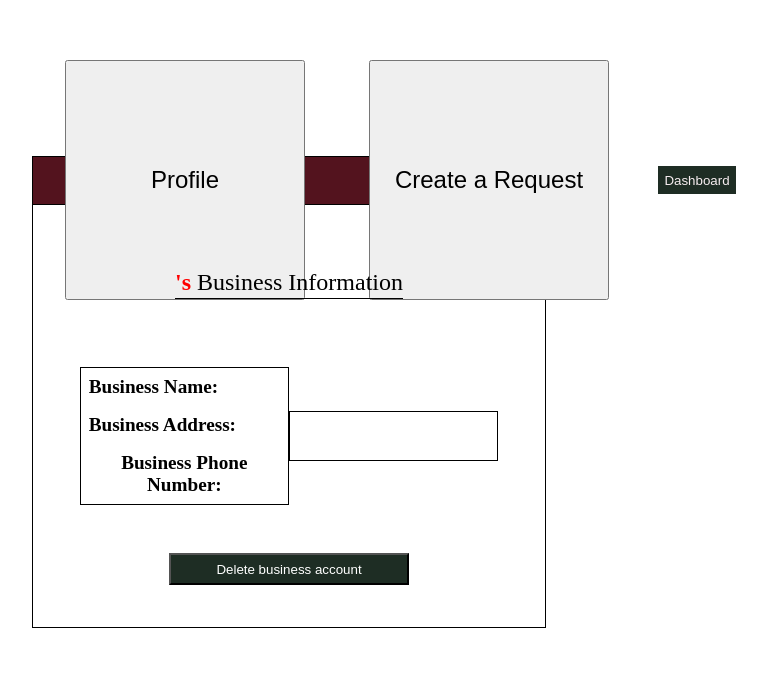
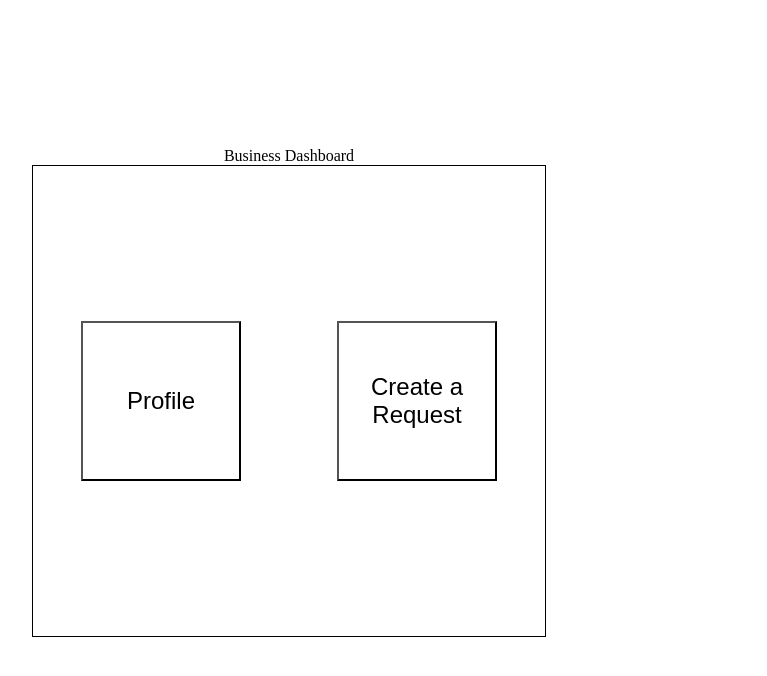
Before and after one commit to buildweek-replate/front-end, a React (Create React App) app in the folder replate/: page /dashboard in a window 1280 px wide. Shown: the top 676 px of the page, without its empty margins (351-1118 px from the left). Built offline with nearby package versions, Linux system fonts and the light colour scheme; no server answers; a web font is replaced by a local one.

Commit message:
adjusted more styling

```diff
--- a/replate/src/App.js
+++ b/replate/src/App.js
@@ -18,7 +18,7 @@ function App() {
   return (
     <div className="App">
 
-<BusinessProfile />
+<Dashboard />
 
     </div>
   );
--- a/replate/src/components/Dashboard.js
+++ b/replate/src/components/Dashboard.js
@@ -11,16 +11,31 @@ const DashStyles = styled.div`
     display: flex;
     justify-content: center;
     align-items: center;
+    flex-direction: column;
     height: 98vh;
 
+    .dashboard-container-inner {
+      display: flex;
+      justify-content: center;
+      align-items: center;
+      flex-direction: row;
+      height: 60%;
+      width: 40%;
+      border: 1px solid black;
+
+      .link-col-1 {
+
+        display: flex;
+        justify-content: center;
+        align-items: center;
+        height: 100%;
+        width: 100%;
         .link-container {
 
           margin: 1rem;
           padding: 1rem;
-        height: 15rem;
-        width: 15rem;
-
-
+          height: 10rem;
+          width: 10rem;
 
           .button-container {
             margin: 0 auto;
@@ -30,6 +45,37 @@ const DashStyles = styled.div`
               font-size: 1.5rem;
               width: 100%;
               height: 100%;
+              background: white;
+            }
+          }
+        }
+      }
+
+      .link-col-2 {
+
+        display: flex;
+        justify-content: center;
+        align-items: center;
+        height: 100%;
+        width: 100%;
+        .link-container {
+
+          margin: 1rem;
+          padding: 1rem;
+          height: 10rem;
+          width: 10rem;
+
+          .button-container {
+            margin: 0 auto;
+            height: 100%;
+
+            button {
+              font-size: 1.5rem;
+              width: 100%;
+              height: 100%;
+              background: white;
+            }
+          }
         }
       }
     }
@@ -40,12 +86,15 @@ const BusinessDashboard = () => {
   return (
     <DashStyles>
       <div className="dashboard-container">
+      <span className="dashboard-span">Business Dashboard</span>
+        <div className="dashboard-container-inner">
           <Router>
             <Switch>
               <Route path="/profile" component={BusinessProfile} />
               <Route path="/create-a-request" component={BusinessPickup} />
             </Switch>
 
+            <div className="link-col-1">
               <div className="link-container">
                 <Link to="/profile">
                   <div className="button-container">
@@ -53,7 +102,9 @@ const BusinessDashboard = () => {
                   </div>
                 </Link>
               </div>
+            </div>
 
+            <div className="link-col-2">
               <div className="link-container">
                 <Link to="/create-a-request">
                   <div className="button-container">
@@ -61,7 +112,9 @@ const BusinessDashboard = () => {
                   </div>
                 </Link>
               </div>
+            </div>
           </Router>
+        </div>
       </div>
     </DashStyles>
   );
```
Lines whose indentation alone changed are shown as unchanged.
